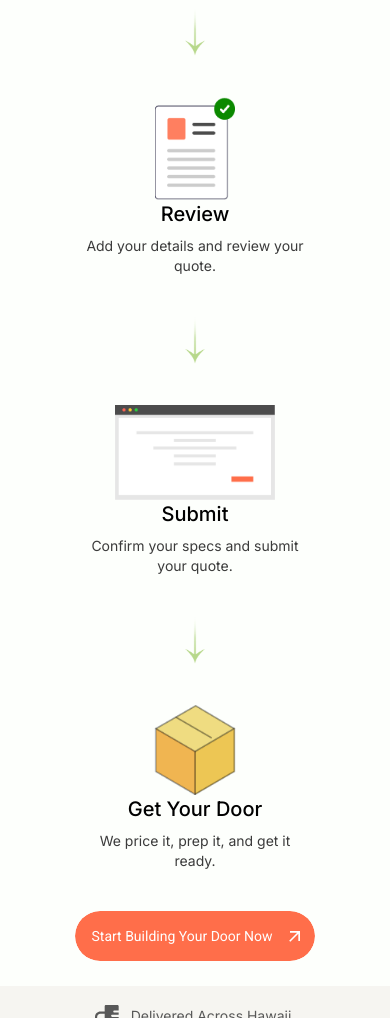
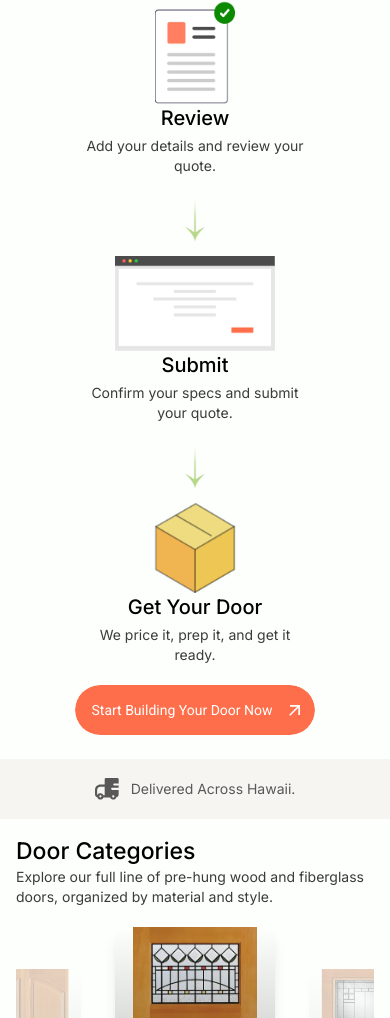
Before and after one commit to iamjuu/hawaii-door, a Next.js app: page /home in a window 390 px wide. Shown: the part 982-2000 px from the top of the page. Built offline with nearby package versions, Linux system fonts and the light colour scheme; a web font is replaced by a local one.

Commit message:
home page design fix

```diff
--- a/app/(user)/home/components/Doorcategories.tsx
+++ b/app/(user)/home/components/Doorcategories.tsx
@@ -91,10 +91,10 @@ const DoorCategories = () => {
   return (
     <div className="w-full py-0   sm:py-12 md:py-[0px] md:pt-[50px] font-inter ">
       {/* MAIN CONTENT – constrained */}
-      <div className="w-full px-4 sm:px-6 md:px-8 lg:px-12 xl:px-16 2xl:px-[60px]">
-        <div className="max-w-[1400px] 2xl:mx-auto gap-[25px] sm:gap-8 md:gap-[46px] flex flex-col">
+      <div className="w-full px-4 sm:px-6 md:px-8 lg:px-12 xl:px-16 2xl:px-[60px] ">
+        <div className="max-w-[1400px] 2xl:mx-auto gap-[0px] sm:gap-8 md:gap-[46px] flex flex-col ">
           {/* Header */}
-          <div className="mt-[25px] md:mt-[0px]">
+          <div className="md:mt-[0px]">
 
           <Heading
             heading="Door Categories"
@@ -218,7 +218,7 @@ const DoorCategories = () => {
       </div>
 
       {/* FULL WIDTH FOOTER STRIP – Responsive */}
-      <div className="relative w-full flex  flex-col md:flex-row justify-center items-center gap-3 sm:gap-4 md:gap-8 lg:gap-16 py-0 sm:py-5 md:py-0 min-h-[60px] md:h-[68px] bg-[#F6F5F1] group  mt-6 sm:mt-10 md:mt-[50px] lg:mt-[50px] mb-0  transition-all duration-300 ">
+      <div className="relative w-full flex  flex-col md:flex-row justify-center items-center gap-3 sm:gap-4 md:gap-8 lg:gap-16 py-0 sm:py-5 md:py-0 min-h-[60px] md:h-[68px] bg-[#F6F5F1] group  mt-[25px] sm:mt-10 md:mt-[50px] lg:mt-[50px] mb-0  transition-all duration-300 ">
         <div className="py-3 sm:py-4 md:py-[25px] flex flex-col sm:flex-row gap-4 sm:gap-6 md:gap-8 lg:gap-12 xl:gap-16 items-start md:items-center">
           <div className="flex items-center gap-3 sm:gap-3.5 md:gap-4 text-xs sm:text-sm md:text-base">
             <div className="relative w-6 h-6 sm:w-7 sm:h-7 md:w-8 md:h-8">
--- a/app/(user)/home/components/Gallery.tsx
+++ b/app/(user)/home/components/Gallery.tsx
@@ -52,7 +52,7 @@ const CONTENT_WIDTH = "max-w-7xl";
 
 const Gallerysection = () => {
   return (
-    <div className="w-full py-5 sm:py-12 md:pt-[50px] md:py-[0px] font-inter ">
+    <div className="w-full py-[25px] sm:py-12 md:pt-[50px] md:py-[0px] font-inter ">
       <div className="w-full px-4 sm:px-6 md:px-8 lg:px-12 xl:px-16 2xl:px-[60px]">
         <div className="max-w-[1400px] 2xl:mx-auto gap-[46px] flex flex-col">
           {/* MAIN CONTENT */}
@@ -65,7 +65,7 @@ const Gallerysection = () => {
             </div>
 
             {/* Gallery Grid */}
-            <div className=" pb-12 bg-white">
+            <div className=" pb-[25px] bg-white md:pb-12">
               <div className="grid grid-cols-1 md:grid-cols-2 gap-6">
 
                 {/* First Row */}
--- /dev/null
+++ b/app/(user)/home/components/MobileScrollGuard.tsx
@@ -0,0 +1,64 @@
+"use client";
+
+import { useState, useEffect, type ReactNode } from "react";
+
+/**
+  const scrollTimeoutRef = useState<ReturnType<typeof setTimeout> | null>(null)[0];
+  const scrollTimeoutRef = useState<ReturnType<typeof setTimeout> | null>(null)[0];
+ * On mobile: while the user is touch-scrolling, we set pointer-events: none on
+  const clearScrollState = useCallback(() => {
+    if (scrollTimeoutRef) clearTimeout(scrollTimeoutRef);
+    const t = setTimeout(() => setIsScrolling(false), 150);
+    return () => clearTimeout(t);
+  }, []);
+
+ * the content so :hover and :active don't fire on elements under the finger.
+  const clearScrollState = useCallback(() => {
+    if (scrollTimeoutRef) clearTimeout(scrollTimeoutRef);
+    const t = setTimeout(() => setIsScrolling(false), 150);
+    return () => clearTimeout(t);
+  }, []);
+
+ * This prevents hover/active effects from showing while scrolling.
+ */
+export default function MobileScrollGuard({ children }: { children: ReactNode }) {
+  const [isScrolling, setIsScrolling] = useState(false);
+
+  useEffect(() => {
+    let timeoutId: ReturnType<typeof setTimeout> | null = null;
+
+    const handleTouchMove = () => {
+      setIsScrolling(true);
+      if (timeoutId) clearTimeout(timeoutId);
+      timeoutId = setTimeout(() => {
+        setIsScrolling(false);
+        timeoutId = null;
+      }, 150);
+    };
+
+    const handleTouchEnd = () => {
+      if (timeoutId) clearTimeout(timeoutId);
+      timeoutId = setTimeout(() => {
+        setIsScrolling(false);
+        timeoutId = null;
+      }, 150);
+    };
+
+    document.addEventListener("touchmove", handleTouchMove, { passive: true });
+    document.addEventListener("touchend", handleTouchEnd, { passive: true });
+    document.addEventListener("touchcancel", handleTouchEnd, { passive: true });
+
+    return () => {
+      document.removeEventListener("touchmove", handleTouchMove);
+      document.removeEventListener("touchend", handleTouchEnd);
+      document.removeEventListener("touchcancel", handleTouchEnd);
+      if (timeoutId) clearTimeout(timeoutId);
+    };
+  }, []);
+
+  return (
+    <div className={isScrolling ? "pointer-events-none" : ""}>
+      {children}
+    </div>
+  );
+}
--- a/app/(user)/home/components/Steps.tsx
+++ b/app/(user)/home/components/Steps.tsx
@@ -16,7 +16,7 @@ import {
 } from "@/public/assets";
 
 const stepBox =
-  "flex flex-col items-center text-center px-2 pt-[25px] pb-6 md:pt-10 md:pb-10 w-full max-w-[260px] min-w-0 overflow-hidden mx-auto";
+  "flex flex-col items-center text-center px-2 pt-3 pb-4 md:pt-10 md:pb-10 w-full max-w-[260px] min-w-0 overflow-hidden mx-auto max-[640px]:pt-2 max-[640px]:pb-3";
 const stepContentBox =
   "w-full max-w-[220px] min-w-0 flex flex-col items-center text-center overflow-hidden";
 
@@ -88,7 +88,7 @@ const stepsData: (StepItem | ArrowItem)[] = [
 
 const StepsDoor = () => {
   return (
-    <section className="w-full mt-[25px] md:mt-[0px] sm:py-12 md:py-[0px]   md:pt-[50px] font-inter ">
+    <section className="w-full mt-4 md:mt-[0px] sm:py-12 md:py-[0px] md:pt-[50px] font-inter max-[640px]:mt-3 max-[640px]:pb-4">
       <div className="w-full px-4 sm:px-6 md:px-8 lg:px-12 xl:px-16 2xl:px-[60px]">
         <div className="max-w-[1400px] 2xl:mx-auto flex flex-col">
           {/* Heading */}
@@ -101,7 +101,7 @@ const StepsDoor = () => {
 
           {/* Steps */}
           <div className="flex flex-col gap-0 md:gap-[20px]">
-            <div className="group w-full grid mt-[25px] grid-cols-1 sm:grid-cols-2 md:grid-cols-5 lg:grid-cols-7 md:gap-3 lg:gap-[25px] items-start font-roboto min-w-0 overflow-hidden">
+            <div className="group w-full grid mt-3 md:mt-[25px] grid-cols-1 sm:grid-cols-2 md:grid-cols-5 lg:grid-cols-7 md:gap-3 lg:gap-[25px] items-start font-roboto min-w-0 overflow-hidden">
               {stepsData.map((item, index) =>
                 item.type === "step" ? (
                   <div
@@ -120,7 +120,7 @@ const StepsDoor = () => {
                         <h4 className="text-xl font-medium text-black w-full break-words">
                           {item.title}
                         </h4>
-                        <p className="mt-2 text-[#3B3B3B] text-sm md:text-base w-full break-words">
+                        <p className="mt-1 md:mt-2 text-[#3B3B3B] text-sm md:text-base w-full break-words">
                           {item.content}
                         </p>
                       </div>
@@ -131,7 +131,7 @@ const StepsDoor = () => {
                     key={index}
                     className="flex flex-col justify-center items-center min-w-0"
                   >
-                    <div className="flex md:hidden justify-center my-4">
+                    <div className="flex md:hidden justify-center my-1.5">
                       <Image
                         src={Downarrow}
                         alt="Down Arrow"
@@ -154,7 +154,7 @@ const StepsDoor = () => {
             </div>
 
             {/* CTA */}
-            <div className="w-full flex  mb-[0px] justify-center items-center mt-4 md:mt-0 ">
+            <div className="w-full flex mb-0 justify-center items-center mt-3 mb-3 md:mb-0 md:mt-0 max-[640px]:mt-2">
               <Link href="/build" className="">
                 <PillCTAButton
                   label="Start Building Your Door Now"
@@ -170,7 +170,7 @@ const StepsDoor = () => {
       </div>
 
       {/* Bottom Bar */}
-      <div className="  relative w-full min-h-[60px] md:h-[68px] flex flex-col md:flex-row justify-center items-center gap-4 md:gap-16 py-3 md:py-0 bg-[#F6F5F1] group  mt-[25px] md:mt-[55px] transition-all duration-300">
+      <div className="relative w-full min-h-[60px] md:h-[68px] flex flex-col md:flex-row justify-center items-center gap-4 md:gap-16 py-3 md:py-0 bg-[#F6F5F1] group mt-4 md:mt-[55px] max-[640px]:mt-3 transition-all duration-300">
         <div className="flex items-center gap-3 md:gap-4">
           <div className="relative w-6 h-6 md:w-8 md:h-8">
             <Image
```
